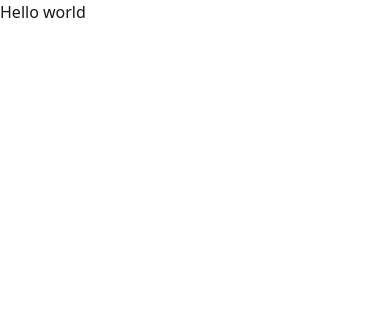
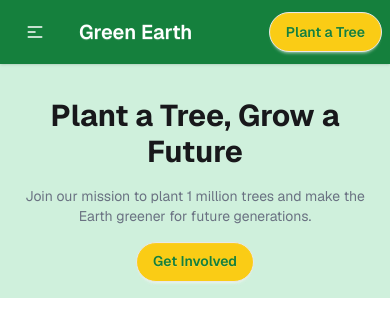
Before and after one commit to Sadman-Sakib-AIUB/Green-Earth, a plain HTML site: page index.html in a window 390 px wide. Drawn offline with nearby package versions, Linux system fonts and the light colour scheme.

Commit message:
Added Navbar and Hero Section

```diff
--- a/index.html
+++ b/index.html
@@ -29,15 +29,71 @@
       type="text/css"
     />
     <script src="https://cdn.jsdelivr.net/npm/@tailwindcss/browser@4"></script>
+  </head>
+  <body class="font-primary">
 
-  </head>
-  <body>
+    <!-------------------------------------------- Navbar ------------------------------------>
+    <header>
+      <div class="navbar bg-[#15803D] shadow-sm">
+        <div class="navbar-start">
+          <div class="dropdown">
+            <div tabindex="0" role="button" class="btn btn-ghost lg:hidden text-white">
+              <svg
+                xmlns="http://www.w3.org/2000/svg"
+                class="h-5 w-5"
+                fill="none"
+                viewBox="0 0 24 24"
+                stroke="currentColor"
+              >
+                <path
+                  stroke-linecap="round"
+                  stroke-linejoin="round"
+                  stroke-width="2"
+                  d="M4 6h16M4 12h8m-8 6h16"
+                />
+              </svg>
+            </div>
+            <ul
+              tabindex="0"
+              class="menu menu-sm dropdown-content bg-base-100 rounded-box z-1 mt-3 w-52 p-2 shadow"
+            >
+              <li><a>About</a></li>
+              <li><a>Gallary</a></li>
+              </li>
+              <li><a>Plant a Tree</a></li>
+            </ul>
+          </div>
+          <a class="btn btn-ghost text-white text-xl">Green Earth</a>
+        </div>
+        <div class="navbar-center hidden lg:flex">
+          <ul class="menu menu-horizontal px-1 text-white">
+            <li><a>About</a></li>
+            <li><a>Gallary</a></li>
+            <li><a>Plant a Tree</a></li>
+          </ul>
+        </div>
+        <div class="navbar-end">
+          <a class="btn rounded-4xl bg-[#FACC15] text-[#15803D]">Plant a Tree</a>
+        </div>
+      </div>
+    </header>
 
-    <h1>Hello world</h1>
-
-
-
-
+    <!------------------------------------- Hero Section ----------------------------------->
+    <section class="hero-section">
+        <div class="hero-container flex bg-[#cff0dc] p-4 md:p-0">
+            <div>
+                <img class="hidden md:block" src="./assets/hero-leaf1.png" alt="">
+            </div>
+            <div class=" mt-[5%] text-center space-y-4 ">
+                <p class="text-3xl font-bold">Plant a Tree, Grow a Future</p>
+                <p class="text-gray-500 text-sm">Join our mission to plant 1 million trees and make the Earth greener for future generations.</p>
+                <button class=" btn rounded-4xl bg-[#FACC15] text-[#15803D]">Get Involved</button>
+            </div>
+            <div>
+                <img class="hidden md:block" src="./assets/hero-leaf2.png" alt="" class="hero-leaf">
+            </div>
+        </div>
+    </section>
 
     <script src="script.js"></script>
   </body>
--- a/style.css
+++ b/style.css
@@ -0,0 +1,3 @@
+.font-primary{
+     font-family: "Geist", sans-serif;
+}
```
